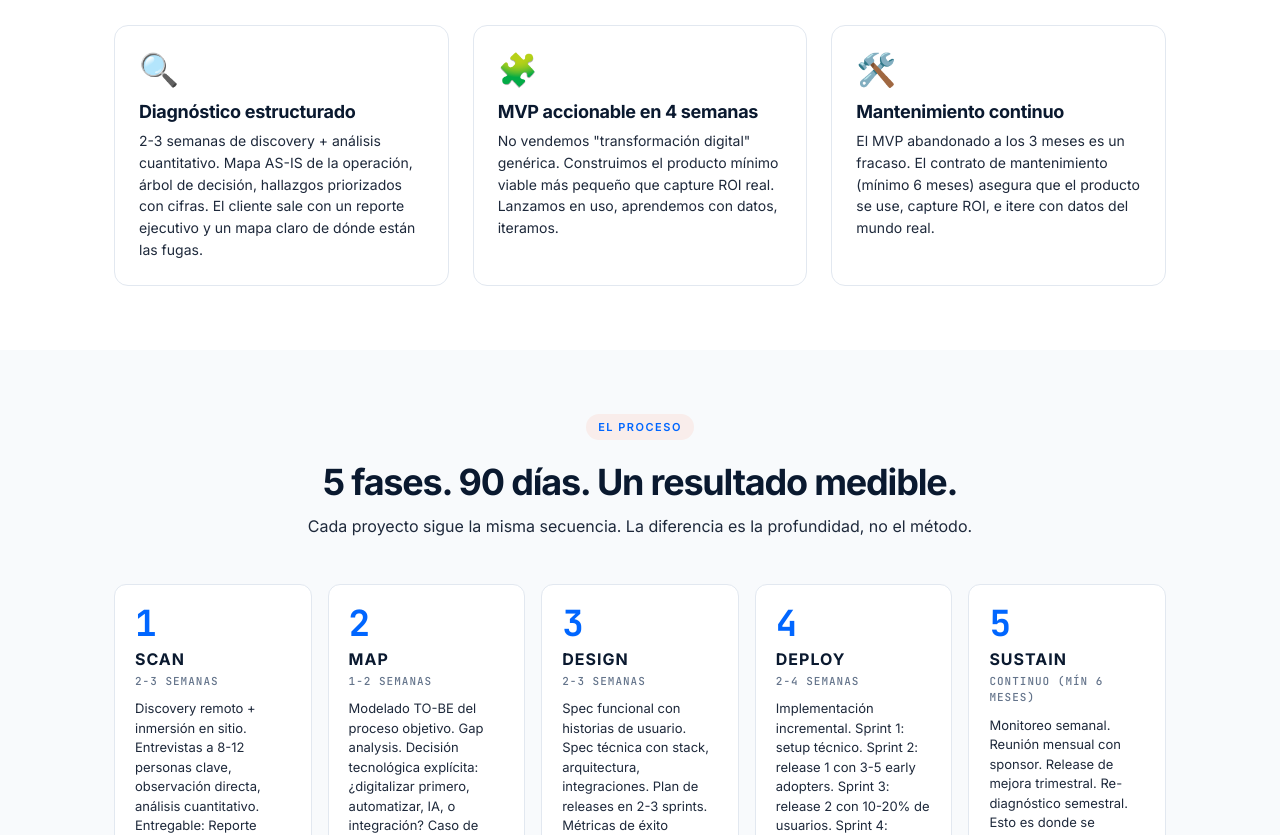
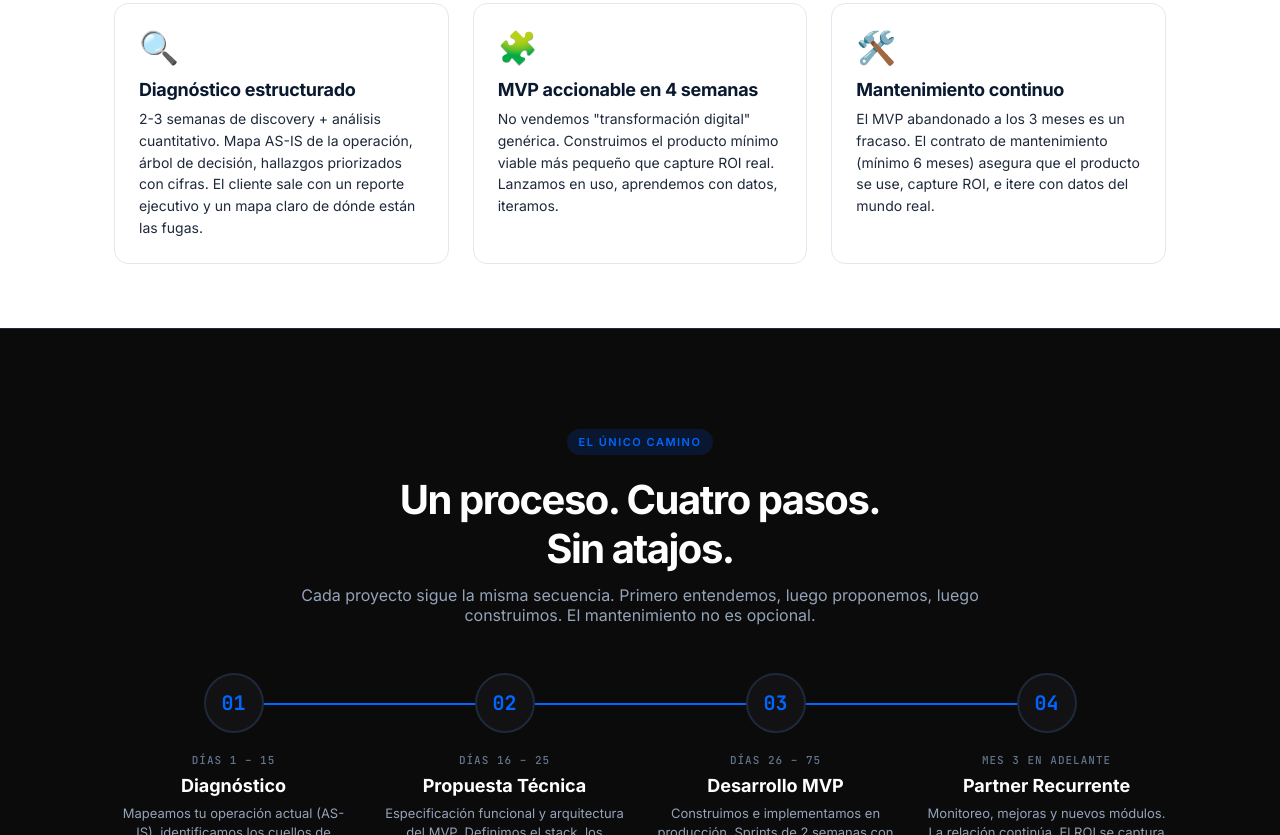
Before and after one commit to tristanzam04/yaxz-systems, a website: page app/index.html in a window 1280 px wide. Shown: the part 1965-2800 px from the top of the page. Drawn offline with Linux system fonts and the light colour scheme.

Commit message:
Redesign: dark cinematic hero, 4-step timeline, SVG icons, unified CTA funnel

```diff
--- a/app/index.html
+++ b/app/index.html
@@ -53,17 +53,17 @@
 
   /* LANDING */
   .view { max-width: 1100px; margin: 0 auto; padding: 0 24px; }
-  .hero { padding: 80px 0 60px; }
+  .hero { padding: 100px 0 80px; background: #0B0B0C; color: #FFFFFF; border-bottom: 1px solid #1E293B; }
   .hero-inner { display: grid; grid-template-columns: 1.3fr 1fr; gap: 64px; align-items: center; }
-  .eyebrow { display: inline-block; font-size: 11px; font-weight: 600; color: var(--accent); background: rgba(255,92,40,0.08); padding: 6px 12px; border-radius: 99px; letter-spacing: 1.5px; text-transform: uppercase; margin-bottom: 20px; }
-  h1 { font-size: 60px; line-height: 1.0; letter-spacing: -2.5px; margin-bottom: 24px; }
+  .eyebrow { display: inline-block; font-size: 11px; font-weight: 600; color: var(--accent); background: rgba(0,102,255,0.15); padding: 6px 12px; border-radius: 99px; letter-spacing: 1.5px; text-transform: uppercase; margin-bottom: 20px; }
+  h1 { font-size: 60px; line-height: 1.0; letter-spacing: -2.5px; margin-bottom: 24px; color: #FFFFFF; }
   h1 em { font-style: normal; color: var(--accent); }
-  .hero p.lede { font-size: 19px; line-height: 1.5; color: var(--ink-2); margin-bottom: 32px; max-width: 560px; }
+  .hero p.lede { font-size: 19px; line-height: 1.5; color: #94A3B8; margin-bottom: 32px; max-width: 560px; }
   .hero-ctas { display: flex; gap: 12px; flex-wrap: wrap; }
   .hero-trust { display: flex; gap: 20px; font-family: 'JetBrains Mono', monospace; font-size: 11px; color: var(--steel); margin-top: 24px; flex-wrap: wrap; }
   .hero-trust span::before { content: '✓ '; color: var(--accent); font-weight: 700; }
-  .hero-card { background: var(--ink); color: white; padding: 32px; border-radius: 16px; }
-  .hero-card .lbl { font-family: 'JetBrains Mono', monospace; font-size: 10px; color: var(--accent-2); letter-spacing: 2px; text-transform: uppercase; margin-bottom: 14px; }
+  .hero-card { background: #121214; color: white; padding: 32px; border-radius: 16px; border: 1px solid #1E293B; }
+  .hero-card .lbl { font-family: 'JetBrains Mono', monospace; font-size: 10px; color: var(--accent); letter-spacing: 2px; text-transform: uppercase; margin-bottom: 14px; }
   .hero-card h3 { color: white; font-size: 18px; margin-bottom: 16px; }
   .hero-card .big { font-family: 'JetBrains Mono', monospace; font-size: 44px; font-weight: 700; color: var(--accent); line-height: 1; letter-spacing: -2px; }
   .hero-card .big small { display: block; font-size: 12px; color: rgba(255,255,255,0.65); font-weight: 400; margin-top: 8px; letter-spacing: 0; font-family: 'Inter', sans-serif; }
@@ -175,11 +175,11 @@
   .mvp-cta p { font-size: 13px; color: rgba(10,14,26,0.75); margin-bottom: 10px; }
   .mvp-cta .btn { background: var(--ink); color: white; }
   .mvp-cta .btn:hover { background: var(--accent); }
-  .cta-block { background: var(--accent); color: white; padding: 28px; border-radius: 16px; text-align: center; margin-top: 16px; }
-  .cta-block h3 { font-size: 20px; margin-bottom: 6px; }
-  .cta-block p { margin-bottom: 18px; opacity: 0.95; font-size: 14px; }
-  .cta-block .btn { background: white; color: var(--ink); }
-  .cta-block .btn:hover { background: var(--ink); color: white; }
+  .cta-block { background: #0B0B0C; color: white; padding: 48px 32px; border-radius: 16px; text-align: center; margin-top: 16px; border: 1px solid #1E293B; }
+  .cta-block h3 { font-size: 28px; letter-spacing: -1px; margin-bottom: 12px; color: #FFFFFF; }
+  .cta-block p { margin-bottom: 24px; color: #94A3B8; font-size: 15px; max-width: 600px; margin-left: auto; margin-right: auto; }
+  .cta-block .btn { background: var(--accent); color: white; }
+  .cta-block .btn:hover { background: white; color: #0B0B0C; }
 
   .footer-note { text-align: center; margin-top: 32px; font-size: 11px; color: var(--steel); font-family: 'JetBrains Mono', monospace; }
 
@@ -194,15 +194,51 @@
   .about-card h3 { font-size: 18px; margin-bottom: 8px; letter-spacing: -0.3px; }
   .about-card p { color: var(--ink-2); font-size: 14px; line-height: 1.55; }
 
-  /* Proceso */
-  .process-grid { display: grid; grid-template-columns: repeat(5, 1fr); gap: 16px; }
-  @media (max-width: 1100px) { .process-grid { grid-template-columns: repeat(2, 1fr); } }
-  @media (max-width: 600px) { .process-grid { grid-template-columns: 1fr; } }
-  .process-step { background: white; border: 1px solid var(--line); border-radius: 12px; padding: 20px; position: relative; }
-  .process-step .step-num { font-family: 'JetBrains Mono', monospace; font-size: 36px; font-weight: 800; color: var(--accent); line-height: 1; margin-bottom: 8px; }
-  .process-step h4 { font-size: 16px; letter-spacing: 1px; margin-bottom: 4px; }
-  .process-step .step-dur { font-size: 11px; color: var(--steel); text-transform: uppercase; letter-spacing: 1px; font-family: 'JetBrains Mono', monospace; margin-bottom: 10px; }
-  .process-step p { color: var(--ink-2); font-size: 13px; line-height: 1.5; }
+  /* TIMELINE SECTION */
+  .timeline-section { background: #0B0B0C; color: #FFFFFF; padding: 100px 0; border-top: 1px solid #1E293B; border-bottom: 1px solid #1E293B; }
+  .timeline-grid { display: grid; grid-template-columns: repeat(4, 1fr); gap: 32px; position: relative; margin-top: 48px; }
+  .timeline-line-container { position: absolute; top: 30px; left: 12.5%; right: 12.5%; height: 2px; z-index: 1; pointer-events: none; }
+  .timeline-line { position: relative; width: 100%; height: 100%; background: rgba(255, 255, 255, 0.1); }
+  .timeline-line-active { position: absolute; top: 0; left: 0; height: 100%; width: 0%; background: var(--accent); transition: width 0.5s ease; }
+  .timeline-item { position: relative; z-index: 3; text-align: center; display: flex; flex-direction: column; align-items: center; }
+  .timeline-num {
+    font-family: 'JetBrains Mono', monospace;
+    font-size: 20px;
+    font-weight: 700;
+    color: var(--accent);
+    background: #121214;
+    border: 2px solid #1E293B;
+    width: 60px;
+    height: 60px;
+    border-radius: 50%;
+    display: flex;
+    align-items: center;
+    justify-content: center;
+    margin-bottom: 20px;
+    transition: all 0.3s ease;
+  }
+  .timeline-item:hover .timeline-num {
+    border-color: var(--accent);
+    box-shadow: 0 0 15px rgba(0, 102, 255, 0.4);
+    transform: scale(1.1);
+  }
+  .timeline-item h4 { font-size: 18px; font-weight: 700; margin-bottom: 8px; color: #FFFFFF; }
+  .timeline-item p { font-size: 13px; color: #94A3B8; line-height: 1.5; max-width: 240px; }
+  .timeline-days {
+    font-family: 'JetBrains Mono', monospace;
+    font-size: 11px;
+    color: var(--steel);
+    text-transform: uppercase;
+    letter-spacing: 1px;
+    margin-bottom: 8px;
+  }
+  @media (max-width: 900px) {
+    .timeline-grid { grid-template-columns: 1fr; gap: 48px; }
+    .timeline-line-container { display: none; }
+    .timeline-item { text-align: left; align-items: flex-start; flex-direction: row; gap: 20px; }
+    .timeline-num { margin-bottom: 0; flex-shrink: 0; }
+    .timeline-item p { max-width: 100%; }
+  }
 
   /* Casos */
   .cases-grid { display: grid; grid-template-columns: repeat(3, 1fr); gap: 18px; }
@@ -316,7 +352,7 @@
           <p class="lede">Para constructoras, despachos legales y comercios en México. Diagnóstico estructurado en 3 minutos, MVPs con IA accionables, mantenimiento continuo.</p>
           <div class="hero-ctas">
             <button class="btn btn-accent btn-lg" onclick="go('diag')">Hacer diagnóstico gratis →</button>
-            <a class="btn btn-ghost btn-lg" href="revisor.html">Probar el MVP de contratos</a>
+            <button class="btn btn-ghost btn-lg" style="color:#94A3B8; border-color:#1E293B;" onclick="document.getElementById('proceso').scrollIntoView({behavior:'smooth'})">Ver el proceso →</button>
           </div>
           <div class="hero-trust">
             <span>Sin instalar nada</span>
@@ -349,17 +385,23 @@
       <div class="services">
         <div class="services-grid">
           <div class="service" onclick="startDiag('construccion')">
-            <div class="ico">🏗️</div>
+            <div class="ico">
+              <svg width="32" height="32" viewBox="0 0 24 24" fill="none" stroke="#0066FF" stroke-width="1.5" stroke-linecap="round" stroke-linejoin="round"><path d="M2 20h20M4 20V10l8-6 8 6v10M10 20v-6h4v6"/></svg>
+            </div>
             <h3>Construcción / Obras</h3>
             <p>Constructoras, desarrolladoras, contratistas, proveedores de obra civil.</p>
           </div>
           <div class="service" onclick="startDiag('derecho')">
-            <div class="ico">⚖️</div>
+            <div class="ico">
+              <svg width="32" height="32" viewBox="0 0 24 24" fill="none" stroke="#0066FF" stroke-width="1.5" stroke-linecap="round" stroke-linejoin="round"><path d="M12 1v22M17 5H9.5a3.5 3.5 0 0 0 0 7h5a3.5 3.5 0 0 1 0 7H6"/></svg>
+            </div>
             <h3>Derecho / Legal</h3>
             <p>Despachos de abogados, litigio, corporativo, fiscal. Cualquier tamaño.</p>
           </div>
           <div class="service" onclick="startDiag('comercio')">
-            <div class="ico">🛒</div>
+            <div class="ico">
+              <svg width="32" height="32" viewBox="0 0 24 24" fill="none" stroke="#0066FF" stroke-width="1.5" stroke-linecap="round" stroke-linejoin="round"><path d="M6 2 3 6v14a2 2 0 0 0 2 2h14a2 2 0 0 0 2-2V6l-3-4z"/><line x1="3" y1="6" x2="21" y2="6"/><path d="M16 10a4 4 0 0 1-8 0"/></svg>
+            </div>
             <h3>Comercio / Retail</h3>
             <p>Tiendas, e-commerce, mayoristas, franquicias. Desde changarros hasta cadenas.</p>
           </div>
@@ -405,53 +447,50 @@
     </div>
   </section>
 
-  <!-- PROCESO YAXZ -->
-  <section class="section section-alt" id="proceso">
+  <!-- PROCESO YAXZ — TIMELINE -->
+  <section class="timeline-section" id="proceso">
     <div class="view">
-      <div class="section-head">
-        <span class="eyebrow">El proceso</span>
-        <h2>5 fases. 90 días. Un resultado medible.</h2>
-        <p>Cada proyecto sigue la misma secuencia. La diferencia es la profundidad, no el método.</p>
+      <div class="section-head" style="color:#FFFFFF;">
+        <span class="eyebrow">El único camino</span>
+        <h2 style="color:#FFFFFF; font-size:40px; letter-spacing:-1.5px;">Un proceso. Cuatro pasos.<br>Sin atajos.</h2>
+        <p style="color:#94A3B8;">Cada proyecto sigue la misma secuencia. Primero entendemos, luego proponemos, luego construimos. El mantenimiento no es opcional.</p>
       </div>
-      <div class="process-grid">
-        <div class="process-step">
-          <div class="step-num">1</div>
-          <div class="step-body">
-            <h4>SCAN</h4>
-            <p class="step-dur">2-3 semanas</p>
-            <p>Discovery remoto + inmersión en sitio. Entrevistas a 8-12 personas clave, observación directa, análisis cuantitativo. Entregable: Reporte ejecutivo con 8-15 páginas y base de datos de hallazgos.</p>
+      <div class="timeline-grid">
+        <div class="timeline-line-container">
+          <div class="timeline-line">
+            <div class="timeline-line-active" id="timeline-progress"></div>
           </div>
         </div>
-        <div class="process-step">
-          <div class="step-num">2</div>
-          <div class="step-body">
-            <h4>MAP</h4>
-            <p class="step-dur">1-2 semanas</p>
-            <p>Modelado TO-BE del proceso objetivo. Gap analysis. Decisión tecnológica explícita: ¿digitalizar primero, automatizar, IA, o integración? Caso de negocio del MVP con ROI conservador y optimista.</p>
+        <div class="timeline-item">
+          <div class="timeline-num">01</div>
+          <div>
+            <div class="timeline-days">Días 1 – 15</div>
+            <h4>Diagnóstico</h4>
+            <p>Mapeamos tu operación actual (AS-IS), identificamos los cuellos de botella y calculamos el ROI antes de escribir una línea de código.</p>
           </div>
         </div>
-        <div class="process-step">
-          <div class="step-num">3</div>
-          <div class="step-body">
-            <h4>DESIGN</h4>
-            <p class="step-dur">2-3 semanas</p>
-            <p>Spec funcional con historias de usuario. Spec técnica con stack, arquitectura, integraciones. Plan de releases en 2-3 sprints. Métricas de éxito operativas y de negocio.</p>
+        <div class="timeline-item">
+          <div class="timeline-num">02</div>
+          <div>
+            <div class="timeline-days">Días 16 – 25</div>
+            <h4>Propuesta Técnica</h4>
+            <p>Especificación funcional y arquitectura del MVP. Definimos el stack, los sprints y las métricas de éxito que vamos a rendir al cliente.</p>
           </div>
         </div>
-        <div class="process-step">
-          <div class="step-num">4</div>
-          <div class="step-body">
-            <h4>DEPLOY</h4>
-            <p class="step-dur">2-4 semanas</p>
-            <p>Implementación incremental. Sprint 1: setup técnico. Sprint 2: release 1 con 3-5 early adopters. Sprint 3: release 2 con 10-20% de usuarios. Sprint 4: release 3 al 100%, capacitación, handover.</p>
+        <div class="timeline-item">
+          <div class="timeline-num">03</div>
+          <div>
+            <div class="timeline-days">Días 26 – 75</div>
+            <h4>Desarrollo MVP</h4>
+            <p>Construimos e implementamos en producción. Sprints de 2 semanas con demos reales. El cliente usa el producto antes de que termine el proyecto.</p>
           </div>
         </div>
-        <div class="process-step">
-          <div class="step-num">5</div>
-          <div class="step-body">
-            <h4>SUSTAIN</h4>
-            <p class="step-dur">Continuo (mín 6 meses)</p>
-            <p>Monitoreo semanal. Reunión mensual con sponsor. Release de mejora trimestral. Re-diagnóstico semestral. Esto es donde se captura el ROI de verdad.</p>
+        <div class="timeline-item">
+          <div class="timeline-num">04</div>
+          <div>
+            <div class="timeline-days">Mes 3 en adelante</div>
+            <h4>Partner Recurrente</h4>
+            <p>Monitoreo, mejoras y nuevos módulos. La relación continúa. El ROI se captura en esta fase, no antes.</p>
           </div>
         </div>
       </div>
@@ -555,21 +594,22 @@
 
 
   <!-- CTA FINAL -->
-  <section class="section">
+  <section style="padding: 80px 0; background: #0B0B0C;">
     <div class="view">
       <div class="cta-block">
-        <h3>¿Listo para ver dónde se te está yendo el dinero?</h3>
-        <p>El primer paso es un diagnóstico gratuito de 30 minutos por WhatsApp. Sin compromiso. Salimos de la llamada con un mapa claro de dónde está tu cuello de botella más caro.</p>
-        <a class="btn btn-accent btn-lg" href="https://wa.me/525649504535?text=Hola%20Trist%C3%A1n%2C%20quiero%20agendar%20un%20diagn%C3%B3stico%20gratis" target="_blank" rel="noopener">Agendar diagnóstico gratis →</a>
-        <p class="cta-foot">+52 56 4950 4535 · tristan@yaxz.systems · Respuesta en menos de 4 horas hábiles</p>
+        <p class="eyebrow" style="margin-bottom:24px;">Paso 1 del proceso</p>
+        <h3>La sesión de diagnóstico.<br>30 minutos. Sin costo.</h3>
+        <p>Salimos de la llamada con un mapa claro de tu cuello de botella más caro y una recomendación honesta: si hay fit, te decimos cómo arrancamos. Si no, te recomendamos a alguien mejor.</p>
+        <a class="btn btn-accent btn-lg" href="https://wa.me/525649504535?text=Hola%20Trist%C3%A1n%2C%20quiero%20agendar%20mi%20diagn%C3%B3stico%20de%2030%20minutos" target="_blank" rel="noopener" style="font-size:17px; padding: 18px 36px;">Agendar ahora por WhatsApp →</a>
+        <p class="cta-foot" style="margin-top:20px; color:#64748B; font-family:'JetBrains Mono',monospace; font-size:12px;">+52 56 4950 4535 · tristan@yaxz.systems · Respuesta en menos de 4 horas hábiles</p>
       </div>
     </div>
   </section>
 
-  <footer class="footer-note" style="padding: 32px 24px; border-top: 1px solid var(--line); margin-top: 0;">
-    <div style="margin-bottom: 8px;"><strong>Yaxz Systems</strong> · Tristán Zamora</div>
-    <div><a href="https://wa.me/525649504535" target="_blank" rel="noopener">+52 56 4950 4535</a> · <a href="mailto:tristan@yaxz.systems">tristan@yaxz.systems</a></div>
-    <div style="margin-top: 12px; opacity: 0.6;">© 2026 Yaxz Systems · Hecho en México con criterio e IA</div>
+  <footer style="padding: 32px 24px; border-top: 1px solid #1E293B; background: #0B0B0C; text-align:center; font-family:'JetBrains Mono',monospace; font-size:11px; color:#475569;">
+    <div style="margin-bottom: 8px; color:#94A3B8;"><strong style="color:#FFFFFF;">Yaxz Systems</strong> · Tristán Zamora</div>
+    <div><a href="https://wa.me/525649504535" target="_blank" rel="noopener" style="color:#94A3B8;">+52 56 4950 4535</a> · <a href="mailto:tristan@yaxz.systems" style="color:#94A3B8;">tristan@yaxz.systems</a></div>
+    <div style="margin-top: 12px; opacity: 0.5;">© 2026 Yaxz Systems · Hecho en México con criterio e IA</div>
   </footer>
 </main>
 
@@ -625,6 +665,22 @@ function go(view){
   document.getElementById(VIEWS[view]).classList.remove('hidden');
   window.scrollTo({top:0, behavior:'instant'});
 }
+
+// Timeline progress animation on scroll
+document.addEventListener('DOMContentLoaded', () => {
+  const progressBar = document.getElementById('timeline-progress');
+  if (progressBar) {
+    const observer = new IntersectionObserver((entries) => {
+      entries.forEach(entry => {
+        if (entry.isIntersecting) {
+          progressBar.style.width = '100%';
+        }
+      });
+    }, { threshold: 0.2 });
+    observer.observe(document.getElementById('proceso'));
+  }
+});
+
 
 const VERTICALS = {
   construccion: {
```
Also changed, not shown: app/mvp/frontend/index.html (+38 -33 lines).
